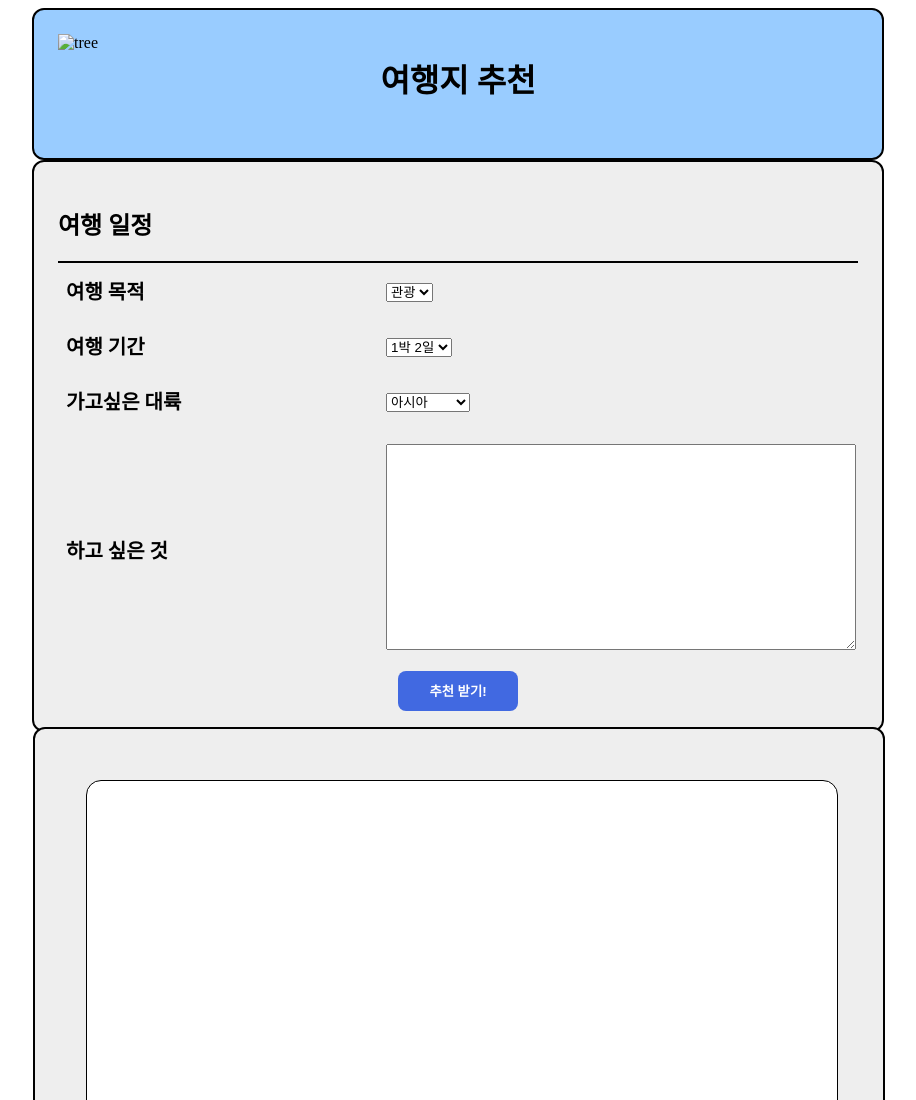
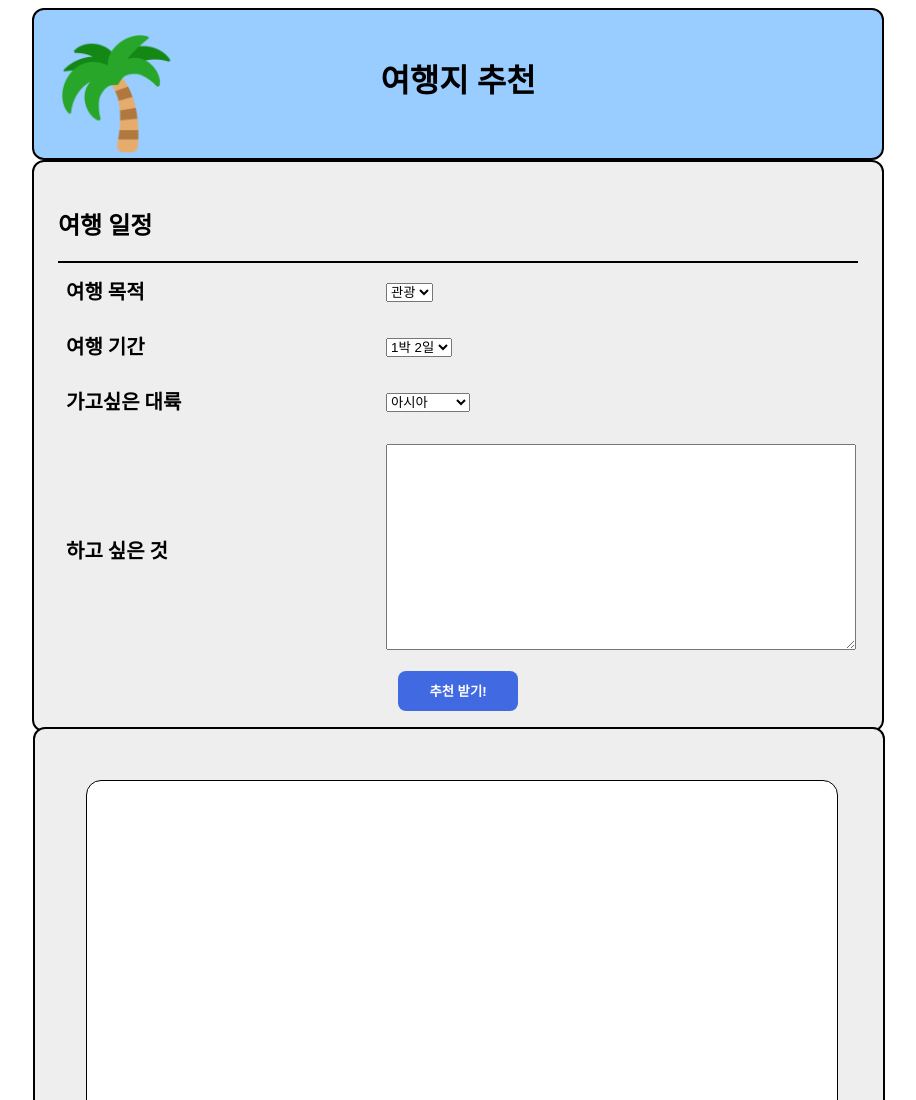
Before and after one commit to DarenRose/Project, a plain HTML site: page index.html in a window 1280 px wide. Shown: the top 1100 px of the page, without its empty margins (182-1098 px from the left). Drawn offline with Linux system fonts and the light colour scheme; a web font is replaced by a local one.

Commit message:
Update index.html

```diff
--- a/index.html
+++ b/index.html
@@ -12,7 +12,7 @@
 	<header class="header">
 		<div class="wrap">
 			<div class="image">
-				<img src="./img/tree.png" alt="tree"/>
+				<img src="./tree.png" alt="tree"/>
 			</div>
 			<div class="title">
 				<h1>여행지 추천</h1>
```
